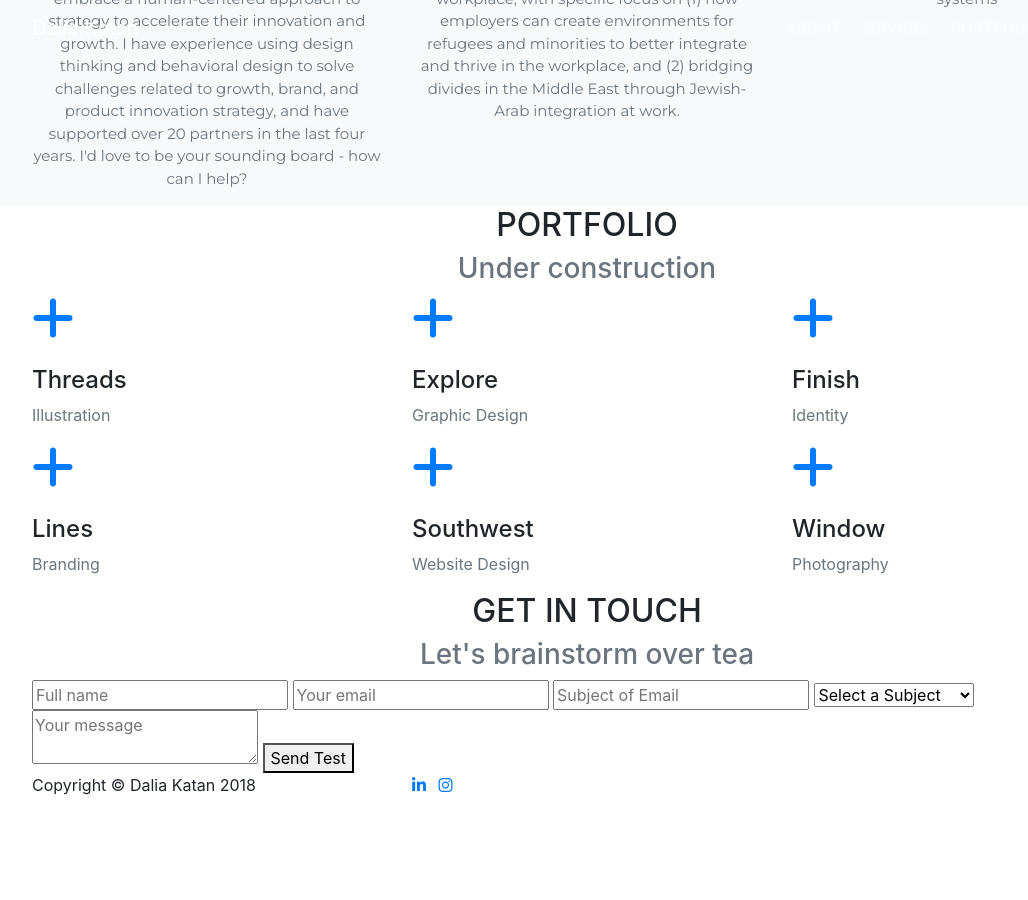
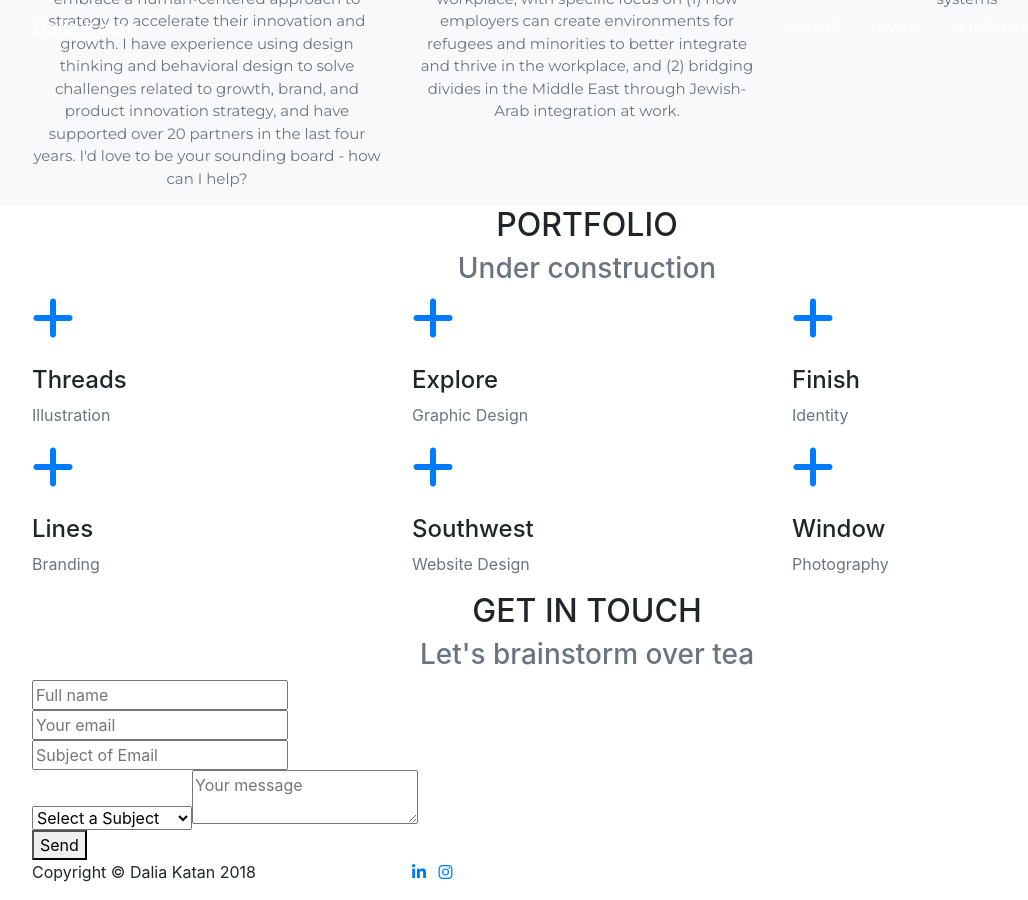
Before and after one commit to dalkat/dalkat.github.io, a Jekyll site: the page built from index.md, in a window 1280 px wide and 900 px high, scrolled down 929 px. Shown: the whole window, without its empty margins (53-1081 px from the left). Built offline with Jekyll 4.4.1, drawn with Linux system fonts in a browser that asks for light colours; nearby versions of some CDN libraries; some web fonts are replaced; library files that are not in the unit come from our copies; before the commit the page ends 1742 px from its top, so only the background shows below that.

Commit message:
contact 3
contact works, deisgn changes

```diff
--- a/_layouts/home.html
+++ b/_layouts/home.html
@@ -136,12 +136,12 @@ layout: default
         <div class="row">
           <div class="col-lg-12">
             <form method="POST" action="https://formspree.io/dkatan77@gmail.com">
-              <input type="text" name="name" placeholder="Full name">
-              <input type="email" name="_replyto" placeholder="Your email">
-              <input type="text" name="_subject" placeholder="Subject of Email">
-              <select id="SubjectForm" name="_subject"><option>Select a Subject</option><option>Consulting Inquiry</option><option>Something Else</option>
-              <textarea name="message" placeholder="Your message"></textarea>
-              <button type="submit">Send Test</button>
+              <input type="text" name="name" placeholder="Full name"><br>
+              <input type="email" name="_replyto" placeholder="Your email"><br>
+              <input type="text" name="_subject" placeholder="Subject of Email"><br>
+              <select id="SubjectForm" name="_subject"><option>Select a Subject</option><option>Consulting Inquiry</option><option>Something Else</option><br>
+              <textarea name="message" placeholder="Your message"></textarea><br>
+              <button type="submit">Send</button>
             </form>
           </div>
         </div>
```
